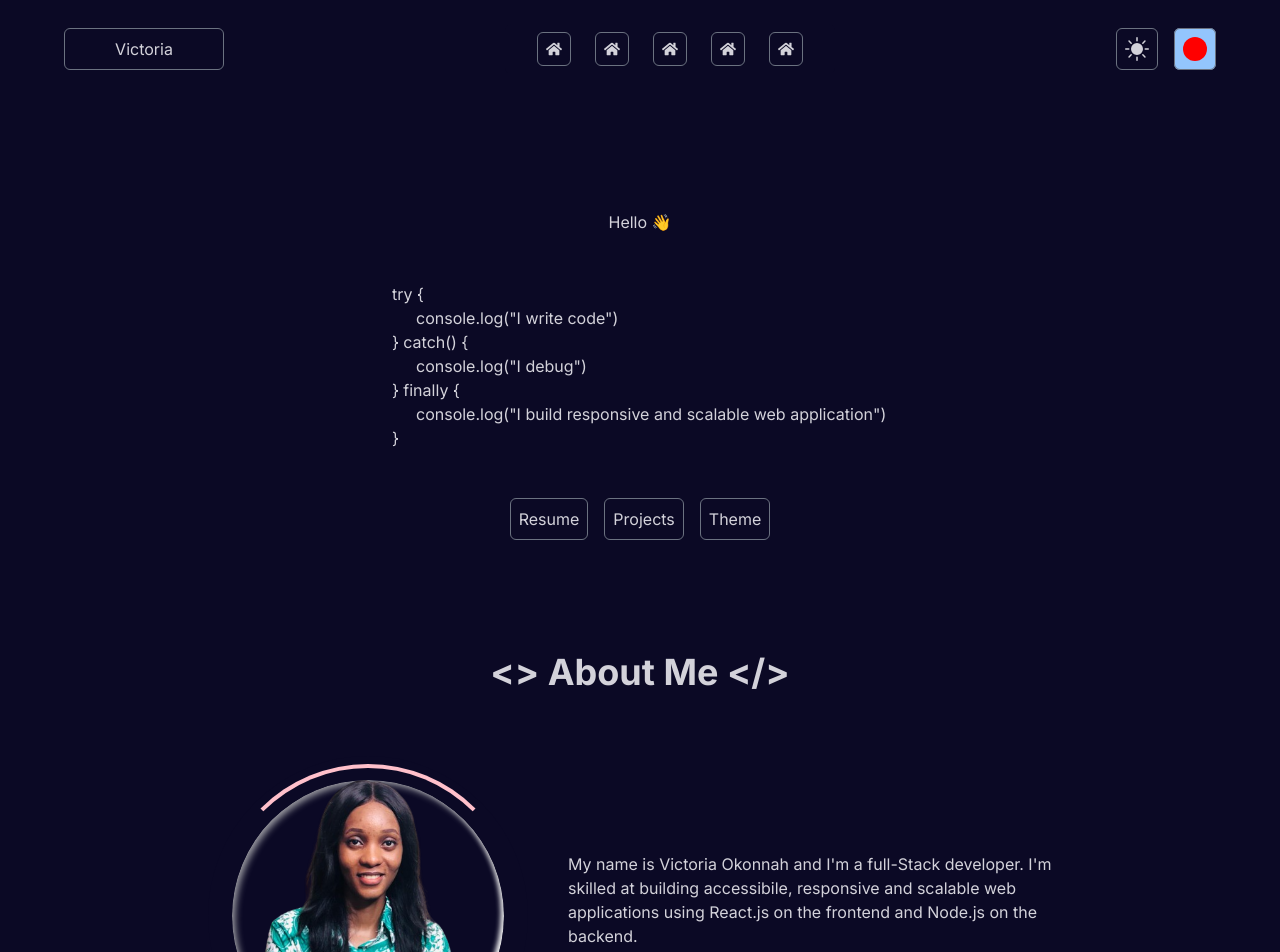
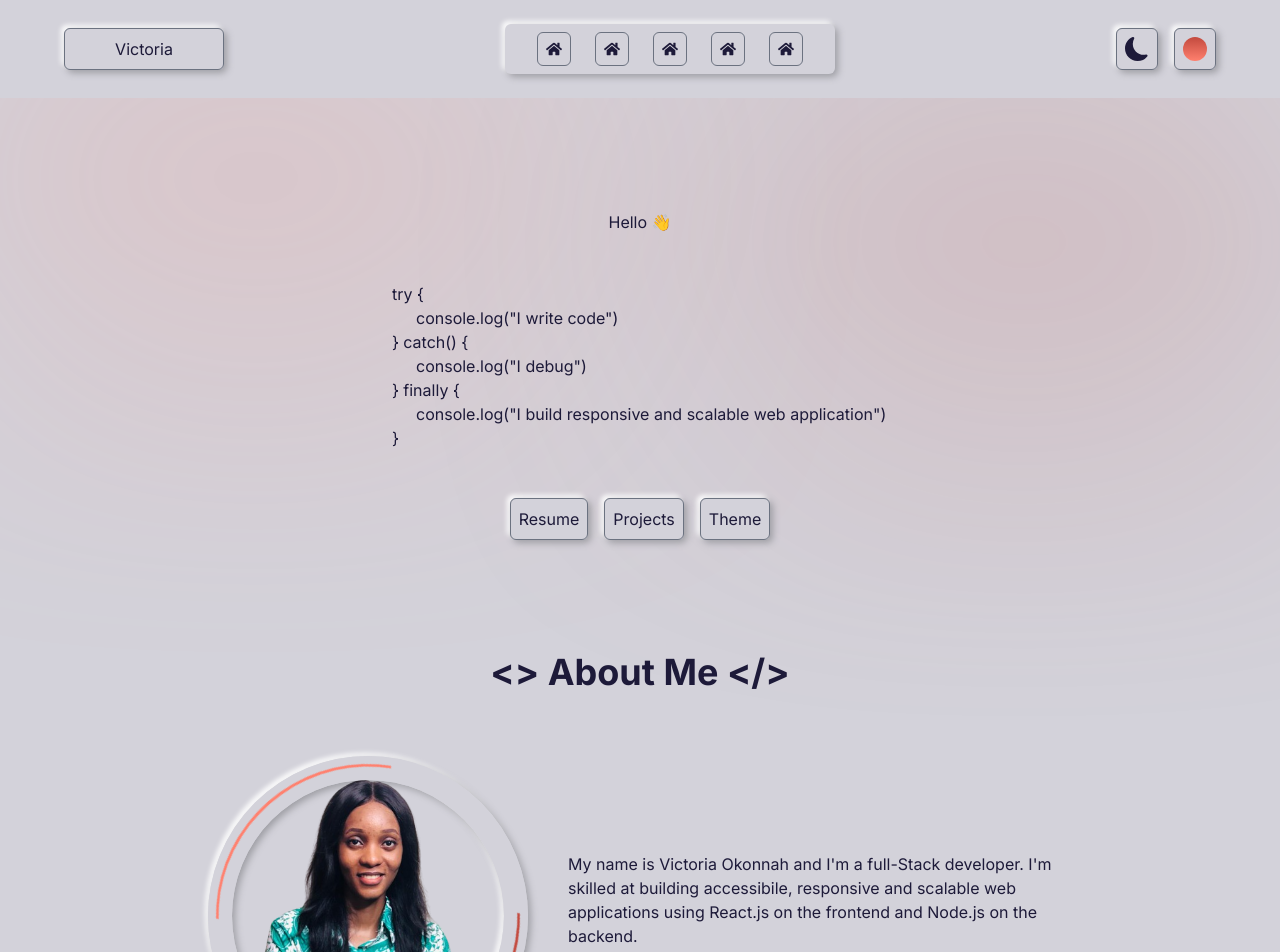
Before and after one commit to Vhickyy/my_portfolio, a Next.js app: page / in a window 1280 px wide. Shown: the top 952 px of the page. Built offline with nearby package versions, Linux system fonts and the light colour scheme.

Commit message:
spinner added

```diff
--- a/src/app/globals.css
+++ b/src/app/globals.css
@@ -13,20 +13,20 @@ background: #1d1a39;
 box-shadow:  15px 15px 30px #141228,
              -15px -15px 30px #26224a; */
 :root {
-  /* --backgroundColor: #d3d2da;
+  --backgroundColor: #d3d2da;
   --shadow: 3px 3px 7px #9e9ea4,
   -3px -3px 5px #ffffff;
-  --textColor: #1d1a39;  */
-  --textColor: #d3d2da;
+  --textColor: #1d1a39;
+  /* --textColor: #d3d2da;
   --backgroundColor: #0b0925;
-  --shadow: none;
+  --shadow: none; */
 }
 
 .dark{
-  --backgroundColor: #1d1a39;
-  /* --shadow: 3px 3px 7px #16142b,
-  -3px -3px 5px #242147; */
-  --shadow: none;
+  --backgroundColor: #0b0925;
+  --shadow: 3px 3px 7px #16142b,
+  -3px -3px 5px #242147;
+  /* --shadow: none; */
   --textColor: #d3d2da;
 }
 
@@ -34,16 +34,12 @@ box-shadow:  15px 15px 30px #141228,
   box-shadow: var(--shadow);
 }
 .border-rotate{
-  /* height: 5rem;
-  width: 5rem; */
-  /* border: .3rem solid blueviolet; */
   border-radius: 50%;
-  padding: 2rem;
-  border-top: .3rem solid pink;
-  border-inline: .3rem solid transparent;
-  border-bottom: .3rem solid #ffc0cb;
-  /* background-color: pink; */
-  z-index: 1;
+  /* transform:  rotate(0); */
+  /* padding: 4rem; */
+  /* z-index: 1; */
+  animation: borderRotate 7s linear infinite ;
+  /* animation: name duration timing-function delay iteration-count direction fill-mode; */
 }
 
 .inset-shadow{
@@ -59,3 +55,12 @@ box-shadow:  15px 15px 30px #141228,
   /* background-color: brown; */
   top: -500px;
 }
+
+@keyframes borderRotate {
+  100%{
+    transform:rotate(1turn);;
+  }
+  /* 100%{
+    transform: rotate(0)
+  } */
+}
--- a/src/components/About.tsx
+++ b/src/components/About.tsx
@@ -2,55 +2,15 @@
 import React from 'react';
 import Image from 'next/image';
 import MyImg from "@/images/myImg.png"
-import {skills} from "@/data/data"
+import {colors, skills} from "@/data/data"
 import { FaCss3, FaHome, FaHtml5, FaNodeJs } from 'react-icons/fa';
 import {IoLogoJavascript } from "react-icons/io";
 import {BiLogoTypescript } from "react-icons/bi";
-
 import {motion} from "framer-motion"
+import { usePortfolioContext } from '@/context/PortfolioContext';
 const About = () => {
-    // const skills = [
-    //     {
-    //         icon: <FaHtml5 className="text-yellow-500 h-[2rem] w-[2rem]"/>,
-    //         name: "HTML5"
-    //     },
-    //     {
-    //         icon: <FaCss3 className="text-yellow-500 h-[2rem] w-[2rem]"/>,
-    //         name: "CSS3"
-    //     },
-    //     {
-    //         icon: <IoLogoJavascript className="text-blue-900 h-[2rem] w-[2rem]"/>,
-    //         name: "JavaScript"
-    //     },
-    //     {
-    //         icon: <FaNodeJs className="text-green-900 h-[2rem] w-[2rem]"/>,
-    //         name: "CSS3"
-    //     },
-    //     {
-    //         icon: <BiLogoTypescript className="text-blue-900 h-[2rem] w-[2rem]"/>,
-    //         name: "CSS3"
-    //     },
-    //     {
-    //         icon: <FaHtml5 className="text-yellow-500 h-[2rem] w-[2rem]"/>,
-    //         name: "HTML5"
-    //     },
-    //     {
-    //         icon: <FaCss3 className="text-yellow-500 h-[2rem] w-[2rem]"/>,
-    //         name: "CSS3"
-    //     },
-    //     {
-    //         icon: <IoLogoJavascript className="text-blue-900 h-[2rem] w-[2rem]"/>,
-    //         name: "JavaScript"
-    //     },
-    //     {
-    //         icon: <FaNodeJs className="text-green-900 h-[2rem] w-[2rem]"/>,
-    //         name: "CSS3"
-    //     },
-    //     {
-    //         icon: <FaNodeJs className="text-green-900 h-[2rem] w-[2rem]"/>,
-    //         name: "CSS3"
-    //     },
-    // ]
+    const {color} = usePortfolioContext()
+    const borderStyle = {borderTop: `3px solid ${colors[color].gradient}`, borderLeft: `2px solid transparent`, borderBottom:`3px solid ${colors[color].color}`,borderRight:`2px solid transparent` }
   return (
     <section className="w-full xl:w-[90%] mx-auto">
         <main className='w-[80%] md:w-[90%] lg:w-[80%] xl:w-[75%] mx-auto'>
@@ -61,14 +21,14 @@ const About = () => {
                     whileInView={{x: "0px", opacity:1}}
                     transition={{duration:1}}
                 >
-                    <div className='absolute border-rotate w-[19rem] h-[19rem]'></div>
+                    <div className='absolute border-rotate w-[19rem] h-[19rem]' style={borderStyle}></div>
                     <div className='w-[20rem] h-[20rem] mx-auto rounded-full overflow-hidden border-[1.5rem]  border-bgColor shadow  flex justify-center items-center'>
                         <div className='rounded-full inset-shadow h-full w-full'>
                             <Image src={MyImg} alt='Victoria' className=' object-cover w-full h-full'/>
                         </div>
                     </div>
                 </motion.aside>
-                <aside className='grid gap-2'>
+                <motion.aside className='grid gap-2'>
                     <p>My name is Victoria Okonnah and I'm a full-Stack developer. I'm skilled at building accessibile, responsive and scalable web applications using React.js on the frontend and Node.js on the backend. </p>
                     <p>I have good communication skill, I love to code.</p>
                     {/* <div className='flex flex-wrap gap-4 mt-2'>
@@ -80,7 +40,7 @@ const About = () => {
                             )
                         })}
                     </div> */}
-                </aside>
+                </motion.aside>
             </section>
         </main>
     </section>
--- a/src/components/Experience.tsx
+++ b/src/components/Experience.tsx
@@ -1,13 +1,18 @@
+"use client"
+import { usePortfolioContext } from '@/context/PortfolioContext'
+import { colors } from '@/data/data'
 import React from 'react'
 
 const Experience = () => {
+    const {color} = usePortfolioContext()
+    const borderStyle = {borderTop: `2px solid ${colors[color].gradient}`, borderLeft: `2px solid ${colors[color].gradient}`, borderBottom:`2px solid ${colors[color].color}`,borderRight:`2px solid ${colors[color].color}` }
   return (
     <section className="w-full xl:w-[90%] mx-auto">
         <main className='py-[4rem] w-[80%] sm:w-[90%] lg:w-[80%] xl:w-[75%] mx-auto'>
             <div>
                 <h1 className='text-center text-2xl md:text-4xl font-bold'>{"<> Experience </>"}</h1>
                 <div className='grid gap-6 lg:gap-10 pt-[4rem] pb-[10rem] sm:grid-cols-2'>
-                    <div className='shadow px-4 py-2 border border-textColor rounded-md'>
+                    <div className='shadow px-4 py-2 rounded-md' style={borderStyle}>
                         <p>2023-01 - Present</p>
                         <p>Tech Room</p>
                     </div>
--- a/src/components/Header.tsx
+++ b/src/components/Header.tsx
@@ -1,14 +1,14 @@
 "use client"
 import React, { useEffect, useRef, useState } from 'react'
 import {FaHome} from "react-icons/fa";
-import {BsSunFill} from "react-icons/bs"
+import {BsMoonFill, BsSunFill} from "react-icons/bs"
 import { colors, navLinks } from '@/data/data';
 import { usePortfolioContext } from '@/context/PortfolioContext';
 
 const Header = () => {
     const headerRef = useRef<HTMLHeadElement>(null);
     const [mobileMenu,setMobileMenu] = useState(false);
-    const {color,toggleColor,showColor} = usePortfolioContext();
+    const {color,toggleColor,showColor,toggleTheme,theme} = usePortfolioContext();
     const [position,setPosition] = useState(0)
 
     const scroll = () => {
@@ -42,7 +42,7 @@ const Header = () => {
 
   return (
     <header className=' z-[2] bg-bgColor sticky top-0' ref={headerRef}>
-        <nav className='flex justify-between items-center py-6  w-[90%] mx-auto'>
+        <nav className='flex justify-between items-center py-6  w-[90%] mx-auto relative'>
             {/* logo */}
             <div className={`shadow bg-bgColor  grid items-center rounded-md  w-[30%] max-w-[10rem] text-center`}>
                 <div className='border border-gray-500 py-2 px-4 rounded-md '>
@@ -75,20 +75,20 @@ const Header = () => {
                     </div>
                 </aside>
                 {/* theme */}
-                <figure className={` shadow bg-bgColor  grid items-center rounded-md`}>
+                <figure className={` shadow bg-bgColor  grid items-center rounded-md`} onClick={toggleTheme}>
                     <button className='border border-gray-500 px-2 p-2 rounded-md'>
-                        <BsSunFill className="w-6 h-6"/>
+                        {theme ? <BsSunFill className="w-6 h-6"/> : <BsMoonFill className="w-6 h-6"/>}
                     </button>
                 </figure>
                 {/* color picker */}
-                <aside className={` shadow bg-bgColor grid items-center rounded-md bg-blue-300 relative`}>
+                <aside className={` shadow bg-bgColor grid items-center rounded-md relative`}>
                     <button className='border border-gray-500 p-2 rounded-md' onClick={()=>toggleColor()}>
-                        <div className='h-6 w-6 rounded-full' style={{backgroundColor: colors[color].color}}></div>
+                        <div className='h-6 w-6 rounded-full'  style={{backgroundImage: `linear-gradient(to bottom, ${colors[color].color}, ${colors[color].gradient})`}}></div>
                     </button>
                     <div className={`absolute top-[100%] left-1/2 -translate-x-1/2 rounded-md shadow grid gap-2 mt-3 bg-bgColor  transition-all duration-500 px-2 overflow-hidden h-0 ${showColor ? "h-[11rem] py-2" : ""}`}>
                         {colors.map((c,index)=>{
                             return (
-                                <button key={index} style={{backgroundColor: c.color}} className={`h-6 w-6 rounded-full`} onClick={()=>toggleColor(index)}></button>
+                                <button key={index} style={{backgroundImage: `linear-gradient(to bottom, ${c.color}, ${c.gradient})`}} className={`h-6 w-6 rounded-full`} onClick={()=>toggleColor(index)}></button>
                             )
                         })}
                     </div>
--- a/src/components/Hero.tsx
+++ b/src/components/Hero.tsx
@@ -1,8 +1,14 @@
+"use client"
+import { usePortfolioContext } from '@/context/PortfolioContext'
+import { colors } from '@/data/data'
 import React from 'react'
 
 const Hero = () => {
+    const {color} = usePortfolioContext();
   return (
-    <section className='flex flex-col justify-center items-center gap-[3rem]  py-[7rem]'>
+    <section className='relative flex flex-col justify-center items-center gap-[3rem]  py-[7rem]'>
+        <div className='absolute top-[4rem] right-0 h-[10rem] w-[40%]  z-[-3] blur-[10rem] rounded-full opacity-50' style={{backgroundColor: colors[color].color}}></div>
+        <div className='absolute top-0 left-0 h-[10rem] w-[40%]  z-[-3] blur-[10rem] rounded-full opacity-50' style={{backgroundColor: colors[color].gradient}}></div>
         <h1 className='text-center'>Hello 👋</h1>
         <div className='tracking-normal w-[70%] max-w-[31rem] mx-auto'>
             <p>{`try {`}</p>
--- a/src/components/Project.tsx
+++ b/src/components/Project.tsx
@@ -1,15 +1,20 @@
+"use client"
 import React from 'react'
 import Image from 'next/image';
 import Work from "@/images/remix.png"
+import { usePortfolioContext } from '@/context/PortfolioContext';
+import { colors } from '@/data/data';
 const Project = () => {
+    const {color} = usePortfolioContext()
+    const borderStyle = {borderTop: `2px solid ${colors[color].gradient}`, borderLeft: `2px solid ${colors[color].gradient}`, borderBottom:`2px solid ${colors[color].color}`,borderRight:`2px solid ${colors[color].color}` }
   return (
     <section className="w-full xl:w-[90%] mx-auto">
         <main className='pt-[1rem] pb-[2rem] w-[80%] sm:w-[90%] lg:w-[80%] xl:w-[75%]  mx-auto'>
         <h1 className='text-center text-2xl md:text-4xl font-bold'>{"<> Projects </>"}</h1>
-            <div className='grid gap-6 lg:gap-10 pt-[4rem] pb-[10rem] sm:grid-cols-2  '>
+            <div className='grid gap-6 lg:gap-10 pt-[4rem] pb-[10rem] sm:grid-cols-2' >
                 {[1,2,3].map((work,index)=>{
                     return(
-                        <div className='shadow py-4 px-4 rounded-lg border border-textColor' key={index}>
+                        <div className='shadow py-4 px-4 rounded-lg border border-textColor' key={index} style={borderStyle}>
                             <div className='mb-2 flex gap-1'>
                                 <div className='w-4 h-4 rounded-full bg-red-400'></div>
                                 <div className='w-4 h-4 rounded-full bg-red-400'></div>
--- a/src/context/PortfolioContext.tsx
+++ b/src/context/PortfolioContext.tsx
@@ -1,11 +1,13 @@
 "use client"
-import { ReactNode, useContext, createContext, useState } from "react";
-import { colors } from "@/data/data";
+import { ReactNode, useContext, createContext, useState, useEffect } from "react";
+// import { colors } from "@/data/data";
 
 interface IPortfolio{
     color:number
     toggleColor:(index?:number)=>void
     showColor:boolean
+    toggleTheme: () => void
+    theme:boolean
 }
 
 const PortfolioContext = createContext({} as IPortfolio);
@@ -13,6 +15,24 @@ const PortfolioContext = createContext({} as IPortfolio);
 export const PortfolioContextProvider = ({children}:{children:ReactNode}) => {
     const [color,setColor] = useState(0);
     const [showColor,setShowColor] = useState(false);
+    const [theme, setTheme] = useState(false)
+
+    const getTheme = () => {
+        const localTheme = JSON.parse(localStorage.getItem("veeTheme") as string) === true;
+        document.body.classList.toggle("dark", localTheme);
+        setTheme(localTheme)
+        return localTheme;
+    }
+
+    useEffect(()=>{
+        getTheme()
+    },[])
+
+    const toggleTheme = () => {
+        setTheme(theme => !theme)
+        localStorage.setItem("veeTheme",JSON.stringify(!theme));
+        document.body.classList.toggle("dark",!theme);
+    }
 
     const toggleColor = (index?:number) => {
         setShowColor(pre=>!pre);
@@ -21,7 +41,7 @@ export const PortfolioContextProvider = ({children}:{children:ReactNode}) => {
         }
     }
     return(
-        <PortfolioContext.Provider value={{color,toggleColor,showColor}}>
+        <PortfolioContext.Provider value={{color,toggleColor,showColor, toggleTheme,theme}}>
             {children}
         </PortfolioContext.Provider>
     )
--- a/src/data/data.tsx
+++ b/src/data/data.tsx
@@ -5,8 +5,8 @@ import {BiLogoTypescript } from "react-icons/bi";
 // colors
 export const colors = [
     {
-        color: "red",
-        gradient: "red"
+        color: "#c34a3e",
+        gradient: "#ff806e"
     },
     {
         color: "green",
```
